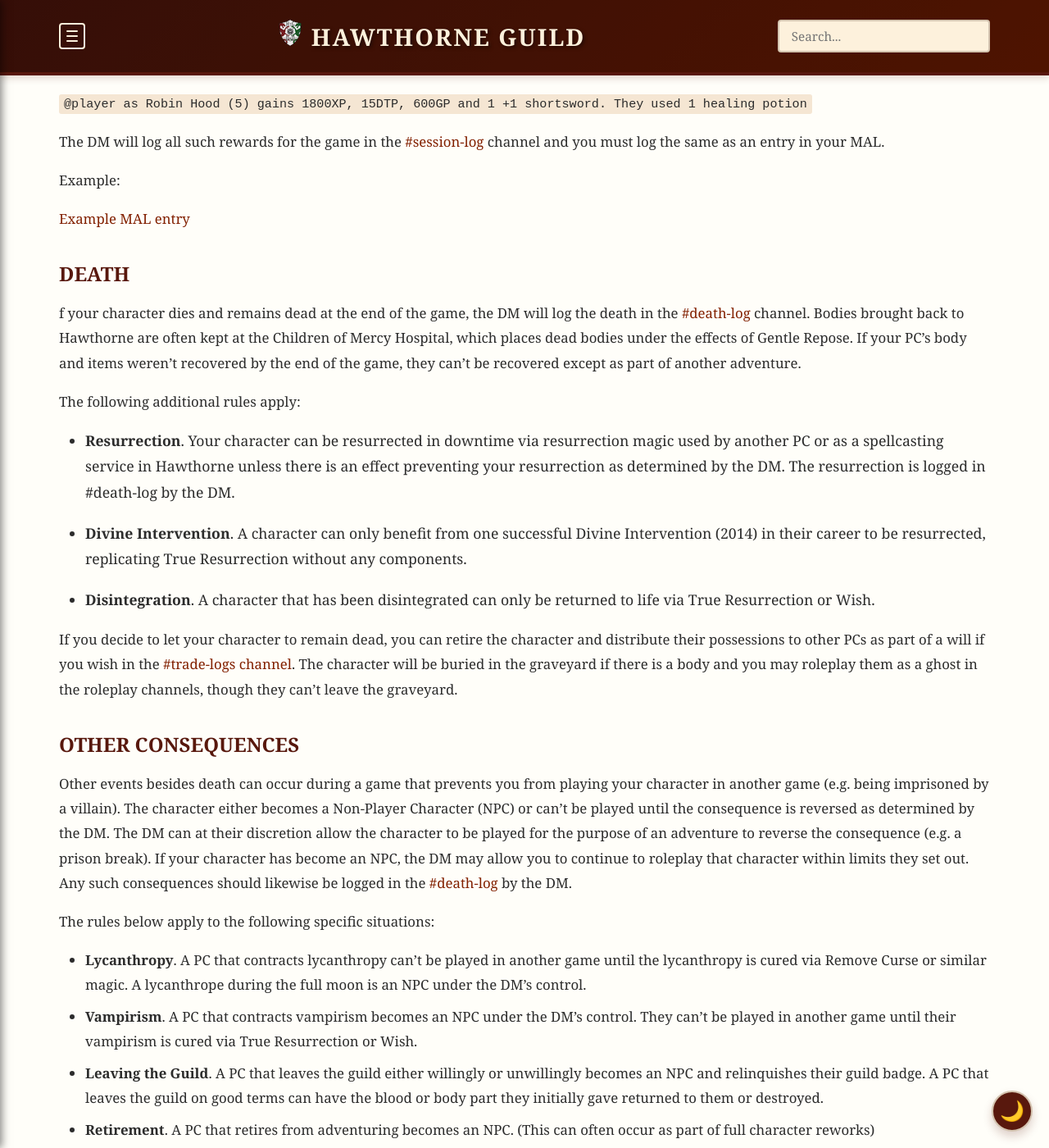
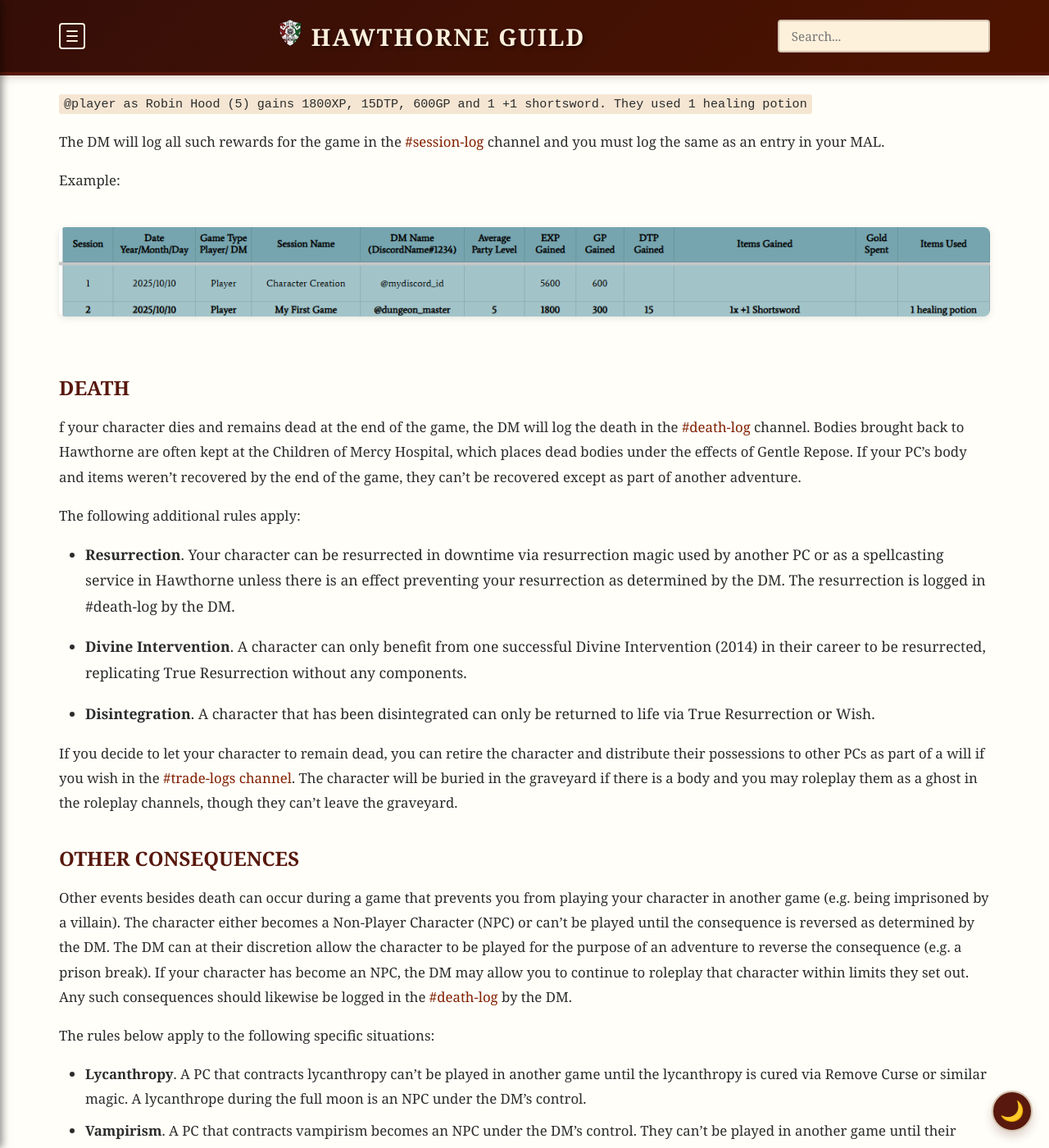
Before and after one commit to coconutswallow/Guides, a Jekyll site: the page built from _playersguide/playing-games.md, in a window 1280 px wide and 1400 px high, scrolled down 2737 px. Shown: the whole window at 82% size. Built offline with Jekyll 4.4.1, drawn with Linux system fonts in a browser that asks for light colours; comment, search, counter and statistics services are not loaded.

Commit message:
fix hover theme

```diff
--- a/_playersguide/playing-games.md
+++ b/_playersguide/playing-games.md
@@ -80,7 +80,7 @@
 
 Example:
 
-[Example MAL entry]({{ '/assets/images/example-mal-entry.png' | relative_url }})
+![Example MAL entry]({{ '/assets/images/example-mal-entry.png' | relative_url }})
 
 ### Death
 
--- a/assets/css/style.css
+++ b/assets/css/style.css
@@ -124,6 +124,7 @@
   /* Links & Buttons */
   --color-link: var(--color-secondary);
   --color-link-hover: var(--color-border);
+  --color-btn-hover-text: var(--color-bg-light);
   --color-btn-text: var(--color-bg-light);
   --color-card-button-text: var(--color-bg-light);
 
@@ -230,6 +231,7 @@
 
   /* Links & Buttons */
   --color-btn-text: var(--color-bg-light);
+  --color-btn-hover-text: var(--color-bg-light);
   --color-card-button-text: var(--color-bg-light);
 
   /* UI Components */
@@ -1332,7 +1334,7 @@
 
 .button:hover, .btn:hover {
   background: var(--color-secondary);
-  color: var(--color-bg-light);
+  color: var(--color-btn-hover-text);
   text-decoration: none;
   transform: translateY(-2px);
   box-shadow: var(--shadow-md);
```
